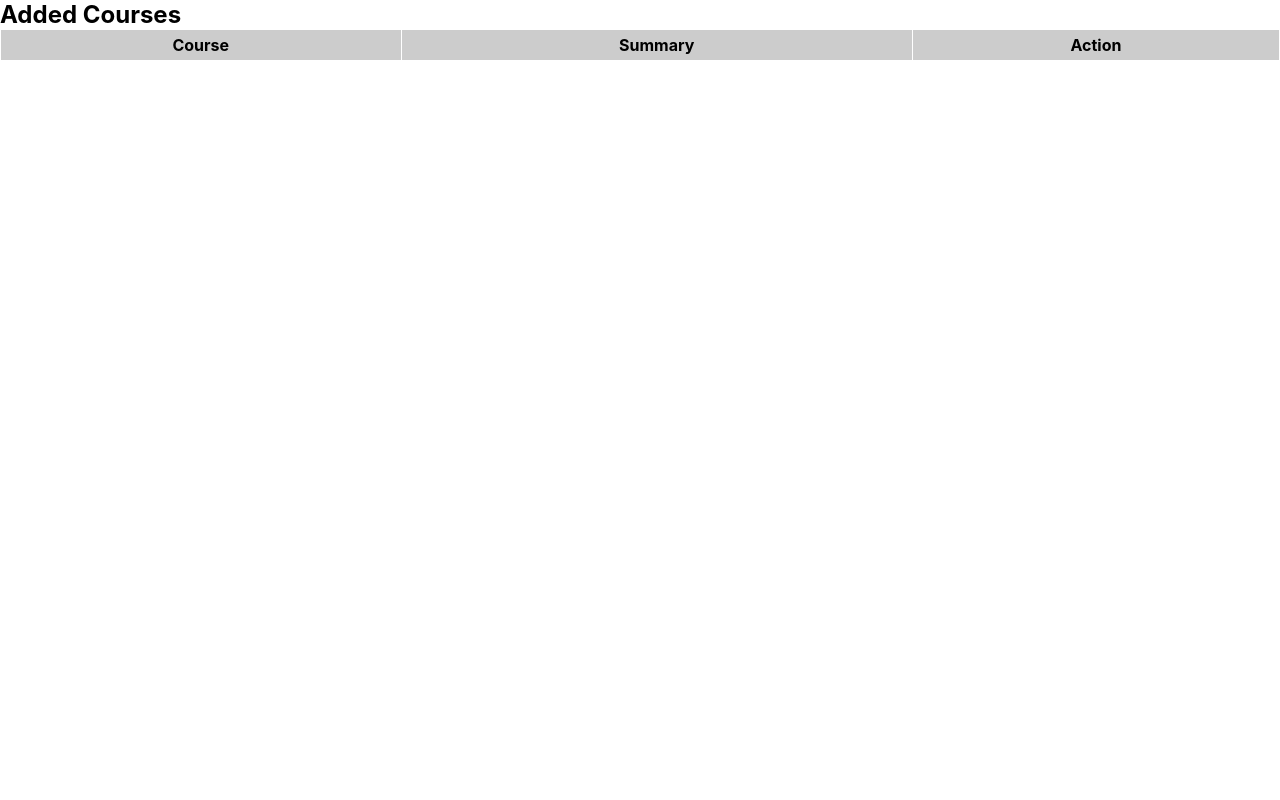
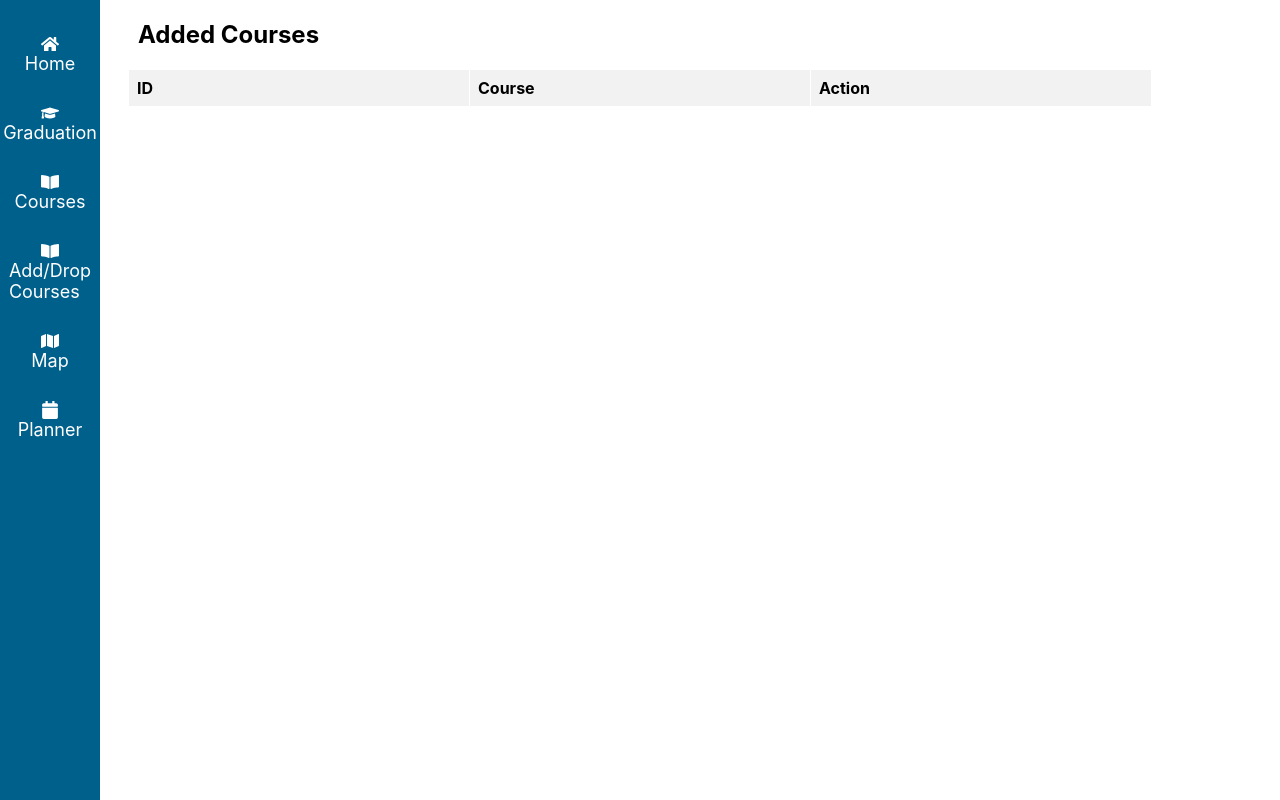
Before and after one commit to shivamkalra123/ICMP, a React (Create React App) app: page /addCourse in a window 1280 px wide. Built offline with nearby package versions, Linux system fonts and the light colour scheme; a web font is replaced by a local one.

Commit message:
Final Changes

```diff
--- a/src/Student_centre/addCourses.js
+++ b/src/Student_centre/addCourses.js
@@ -3,30 +3,34 @@
 import React from 'react';
 import { useCourseContext } from './CourseContext';
 import { FaTrash } from 'react-icons/fa';
+import ParentComponent from './admin_nav';
 
 const AddCourse = () => {
   const { addedCourses, removeCourse } = useCourseContext();
 
   return (
     <div>
+      <div className='course-content'>
       <h2>Added Courses</h2>
-      <table className='added-courses-table'>
+      </div>
+      <ParentComponent/>
+      <table className='course-list-table'>
         <thead>
           <tr>
+            <th>ID</th>
             <th>Course</th>
-            <th>Summary</th>
             <th>Action</th>
           </tr>
         </thead>
         <tbody>
           {addedCourses.map((course, index) => (
             <tr key={index}>
+              <td>{course.id}</td>
               <td>{course.title}</td>
-              <td>{course.summary}</td>
               <td>
-                <button onClick={() => removeCourse(index)}>
+                <a onClick={() => removeCourse(index)}>
                   <FaTrash />
-                </button>
+                </a>
               </td>
             </tr>
           ))}
--- a/src/Student_centre/admin_css/courses.css
+++ b/src/Student_centre/admin_css/courses.css
@@ -9,7 +9,10 @@
   table-layout: fixed;
 
 }
-
+.course-content{
+  margin-left: 10%;
+  padding: 20px 10px;
+}
 .course-list-table th,
 .course-list-table td {
 
@@ -50,3 +53,12 @@ th{
 
    /* Adjust the width as per your preference */
 }
+button.addcourse{
+  background-color: rgb(0, 124, 191);
+  padding: 10px 14px;
+  color: white;
+  border: none;
+  margin-top: 2%;
+
+
+}
--- a/src/Student_centre/admin_nav.js
+++ b/src/Student_centre/admin_nav.js
@@ -19,6 +19,10 @@ const SideNavBar = () => {
       <Link to="/courses" href="#">
         <FaBookOpen  />
         Courses
+      </Link>
+      <Link to="/addCourse" href="#">
+        <FaBookOpen  />
+        Add/Drop Courses
       </Link>
 
       <a href="#">
--- a/src/Student_centre/courseTable.js
+++ b/src/Student_centre/courseTable.js
@@ -3,6 +3,7 @@
 import React, { useState } from 'react';
 import { Link } from 'react-router-dom';
 import { useCourseContext } from './CourseContext';
+import ParentComponent from './admin_nav'
 
 const CourseTable = ({ location }) => {
   const { addCourse } = useCourseContext();
@@ -28,7 +29,10 @@ const CourseTable = ({ location }) => {
 
   return (
     <div>
+      <div  className='course-content'>
       <h2>Selected Courses</h2>
+      </div>
+      <ParentComponent/>
       <table className='course-list-table'>
         <thead>
           <tr>
@@ -55,8 +59,8 @@ const CourseTable = ({ location }) => {
                       <div>
                         <h3>{subCourse.title}</h3>
                         <p>{subCourse.summary}</p>
-                        <button onClick={() => handleAddCourseClick(subCourse)}>
-                          Add Course
+                        <button className='addcourse' onClick={() => handleAddCourseClick(subCourse)}>
+                          Save To Worklist
                         </button>
                       </div>
                     </td>
@@ -69,9 +73,7 @@ const CourseTable = ({ location }) => {
       </table>
 
       {/* Add a button to redirect to AddCourse page */}
-      <Link to="/addCourse">
-        <button>Add Course</button>
-      </Link>
+
     </div>
   );
 };
--- a/src/comp_css/faq.css
+++ b/src/comp_css/faq.css
@@ -11,11 +11,13 @@
 *:focus {
   outline: none;
 }
+
 .main-head {
   display: flex;
   flex-direction: row;
-	font-family: 'Poppins',sans-serif;
+  font-family: 'Poppins', sans-serif;
 }
+
 .main-head:before,
 .main-head:after {
   content: "";
@@ -23,31 +25,24 @@
   border-bottom: 2px solid #000;
   margin: auto;
 }
+
 .wrapper1 {
-
   max-width: 900px;
   margin-left: auto;
   margin-right: auto;
   margin-top: 10rem;
   margin-bottom: 5rem;
-	font-family: 'Poppins',sans-serif;
-
+  font-family: 'Poppins', sans-serif;
 }
 
 details div {
-
   border-left: 2px solid #000;
   border-right: 2px solid #000;
   border-bottom: 2px solid #000;
   padding: 1.5em;
   border-radius: 10px;
+  transition: all 0.3s ease-in-out;
 }
-/* Add this to your existing CSS */
-
-
-
-
-
 
 details div > * + * {
   margin-top: 1.5em;
@@ -67,13 +62,13 @@ summary::-webkit-details-marker {
 
 summary {
   border-radius: 10px;
-
   padding: 1.5em 1em;
   cursor: pointer;
   position: relative;
   padding-left: calc(1.75rem + .75rem + .75rem);
   background-color: #0068ad;
   color: white;
+  transition: background-color 0.3s ease-out; /* Add the transition property for background-color */
 }
 
 summary:before {
@@ -94,17 +89,17 @@ summary:before {
 
 details[open] summary {
   background-color: #0068ad;
-	transition: max-height 0.7s ease-out;
+}
+
+details[open] {
+  max-height: 1000px; /* Set a large max-height to allow for smooth transition */
+  transition: max-height 0.7s ease-out; /* Add the transition property for max-height */
 }
 
 details[open] summary:before {
   content: "↑";
 }
 
-
-
-
-
 code {
   font-family: monospace;
   font-weight: 600;
```
Lines whose indentation alone changed are shown as unchanged.
